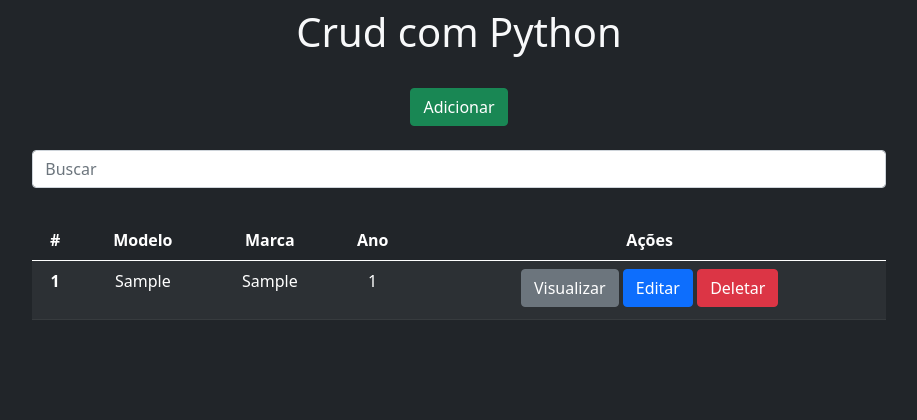
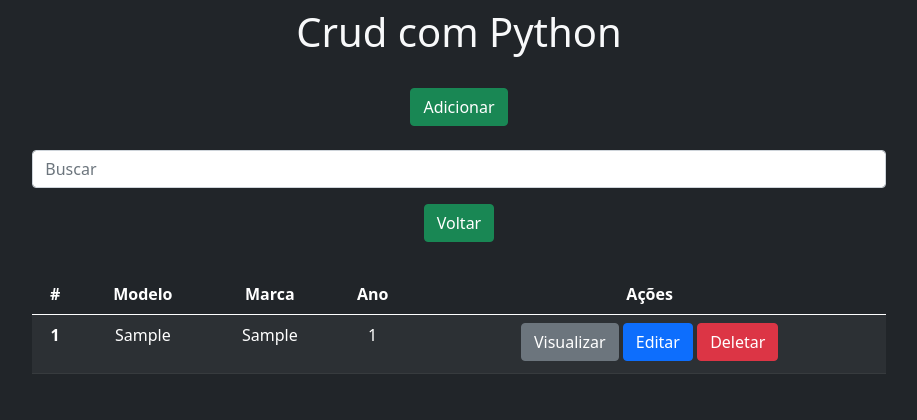
Before and after one commit to Isaachintosh/Python-Django-API-REST-SQLite, a Django app: page / in a window 1280 px wide. Shown: the top 420 px of the page, without its empty margins (181-1098 px from the left). Run offline with Django 3.2, Linux system fonts and the light colour scheme; tables that the repository leaves empty hold one stand-in row (values such as "Sample post").

Commit message:
btn voltar has been add

```diff
--- a/app/templates/index.html
+++ b/app/templates/index.html
@@ -22,6 +22,7 @@
     <div class="col-8 m-auto pt-3 pb-2 text-center">
       <form method="get">
         <input type="text" id="search" name="search" class="form-control" placeholder="Buscar">
+        <a href="/" class="btn btn-success mt-3">Voltar</a>
       </form>
       <!-- <a href="/form" class="btn btn-success">Pesquisar</a> -->
     </div>
```
